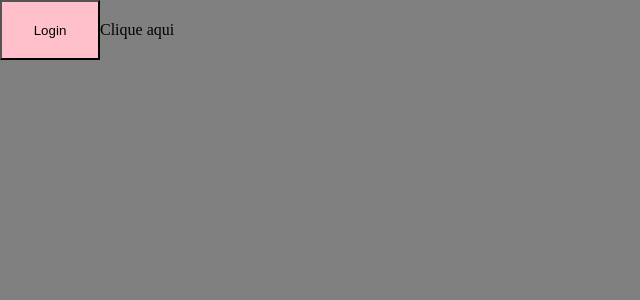
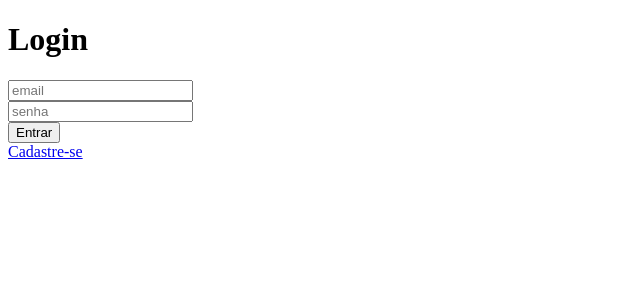
Before and after one commit to LuanTerra-Apollo/Grupo6-React-Serratec, a React (Vite) app in the folder shopix/: page /login in a window 1280 px wide. Shown: the top 300 px of the page, without its empty margins (0-640 px from the left). Built offline with nearby package versions, Linux system fonts and the light colour scheme.

Commit message:
Testando Login

```diff
--- a/shopix/src/api/api.js
+++ b/shopix/src/api/api.js
@@ -0,0 +1,5 @@
+import axios from 'axios'
+
+export const api = axios.create({
+    baseURL: 'http://localhost:8080/'
+})
--- a/shopix/src/components/styles/Buttons.style.jsx
+++ b/shopix/src/components/styles/Buttons.jsx
@@ -2,7 +2,7 @@ import styled from 'styled-components'
 
 export const Button = styled.button`
     background-color: ${(prop) => prop.backgroundColor ? prop.backgroundColo : gray};
-    width: 100px;
+    width: ${({width}) => width ? width : "100px"};
     height: 60px;
 
     &:hover {
--- a/shopix/src/components/styles/Theme.style.jsx
+++ b/shopix/src/components/styles/Theme.style.jsx
@@ -1,8 +1,5 @@
-const theme = {
+export const theme = {
     colors: {
-
-    },
-sizes: {
-
+       primary: "red"
     }
 }
--- a/shopix/src/main.jsx
+++ b/shopix/src/main.jsx
@@ -1,11 +1,45 @@
 import React from 'react'
 import ReactDOM from 'react-dom/client'
-import Login from './pages/Login/Login'
-import { GlobalStyle } from './components/styles/GlobalStyle.style'
+import {
+  createBrowserRouter,
+  RouterProvider,
+} from "react-router-dom";
+import Produtos from './pages/Produtos/Produtos.jsx' ;
+import Produto from './pages/Produto/Produto.jsx';
+import Login from './pages/Login/Login.jsx';
+import Cadastro from './pages/Cadastro/Cadastro.jsx';
+import Carrinho from './pages/Carrinho/Carrinho.jsx';
+import Pedido from './pages/Pedidos/Pedidos.jsx';
+
+const router = createBrowserRouter([
+  {
+    path: "/",
+    element: <Produtos />,
+  },
+  {
+    path: "/login",
+    element: <Login />
+  },
+  {
+    path: "/cadastro",
+    element: <Cadastro />
+  },
+  {
+    path: "/pedido",
+    element: <Pedido />
+  },
+  {
+    path: "/produto",
+    element: <Produto />
+  },
+  {
+    path: "/carrinho",
+    element: <Carrinho />
+  },
+]);
 
 ReactDOM.createRoot(document.getElementById('root')).render(
   <React.StrictMode>
-    <GlobalStyle/>
-    <Login/>
+    <RouterProvider router={router} />
   </React.StrictMode>,
 )
--- a/shopix/src/pages/Cadastro/Cadastro.jsx
+++ b/shopix/src/pages/Cadastro/Cadastro.jsx
@@ -1,5 +1,5 @@
 const Cadastro = () => {
-
+    return <h1>Cadastro</h1>
 }
 
 export default Cadastro
--- a/shopix/src/pages/Login/Login.jsx
+++ b/shopix/src/pages/Login/Login.jsx
@@ -1,13 +1,38 @@
-import { Button } from "../../components/styles/Buttons.style"
-import { Wrapper } from "../../components/styles/Wrapper.style"
+import { Link } from "react-router-dom"
+import { useState, } from 'react'
+import { api } from '../../api/api'
+
+const Login = () => {
+    const [email, setEmail] = useState('')
+    const [senha, setSenha] = useState('')
 
 
-const Login = () => {
+
+    const handleLogin = async (e) => {
+        e.preventDefault()
+        console.log(email)
+        console.log(senha)
+        alert("botão funcionando")
+        const response = await api.get('/users', {params: {email, senha}})
+        console.log(response.data)
+        if(response.data.length == 1) {
+            alert("Usuário logado com sucesso!")
+        } else {
+            alert("Usuário ou senha incorretos")
+        }
+    }
+
     return (
-        <Wrapper>
-            <Button backgroundColor="red">Login</Button>
-            <a href="">Clique aqui</a>
-        </Wrapper>
+        <>
+        {email}
+        <form className='formLogin' onSubmit={handleLogin}>
+            <h1>Login</h1>
+            <input type="text" onChange={(e) => { setEmail(e.target.value)}} placeholder='email' /> <br />
+            <input type="text" onChange={(e) => { setSenha(e.target.value)}} placeholder='senha'  /> <br />
+            <button type='submit'>Entrar</button> <br />
+            <Link to={'/cadastro'} >Cadastre-se</Link>
+        </form>
+        </>
     )
 }
 
```
Also changed, not shown: shopix/src/context/Carrinho.context.jsx (added), 1 other file (tests, documents, lock files or other folders).
